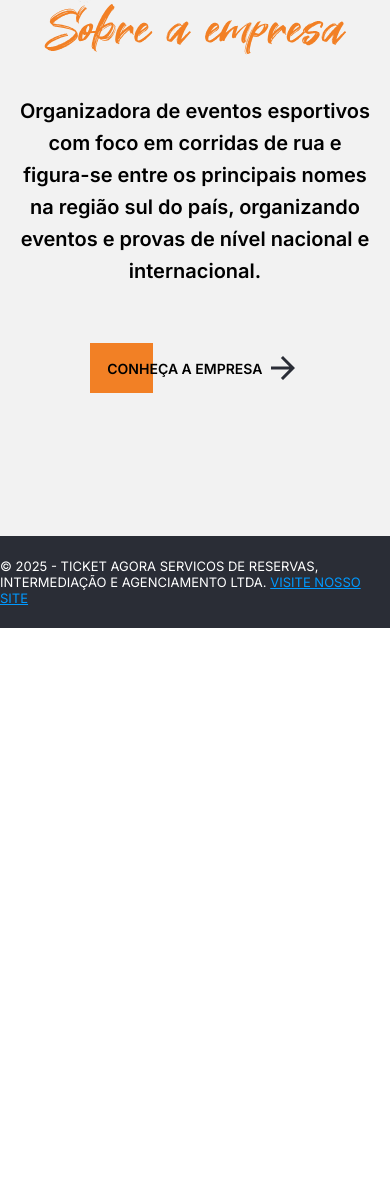
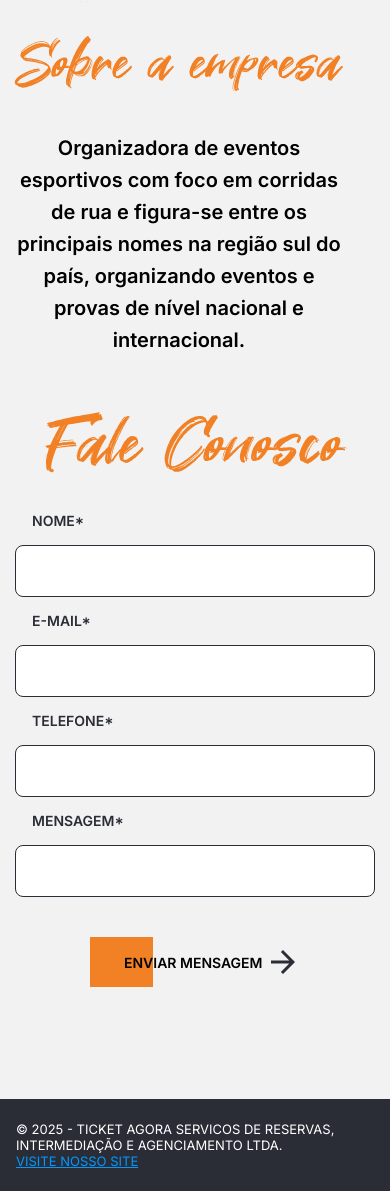
Before and after one commit to lucaswallaceTs/RunSports, a plain HTML site: page index.html in a window 390 px wide. Shown: the part 6294-7485 px from the top of the page. Before the commit the page ends 6922 px from the top, so only its background shows below. Drawn offline with Linux system fonts and the light colour scheme.

Commit message:
Formulario

```diff
--- a/index.html
+++ b/index.html
@@ -239,18 +239,37 @@
     </section>
     <section id="Sobre" class="sobre">
         <img class="wave-sobre" src="./imagens/white_wave.png" alt="">
-        <img class="title-sobre" src="./imagens/sobre-empresa.svg" alt="">
-        <p>Organizadora de eventos esportivos com foco em corridas de rua e figura-se entre os principais nomes na região sul do país, organizando eventos e provas de nível nacional e internacional.</p>
-        <div class="btn-conheca">
-            <a href="https://www.runsports.com.br/" target="_blank">
-                <button>CONHEÇA A EMPRESA
-                    <img src="./imagens/arrow-black.svg" alt="">
-                </button>
-            </a>
+        <img class="title-sobre-desktop" src="./imagens/Fale-Conosco.svg" alt="">
+        <div class="contact">
+            <div class="wrapper-text">
+                <img class="title-sobre" src="./imagens/sobre-empresa.svg" alt="">
+                <p>Organizadora de eventos esportivos com foco em corridas de rua e figura-se entre os principais nomes na região sul do país, organizando eventos e provas de nível nacional e internacional.</p>
+            </div>
+            <div class="wrapper-form">
+                <img class="title-sobre-mobile" src="./imagens/Fale-Conosco.svg" alt="">
+                <form id="form-fale-conosco">
+                    <label for="">NOME*</label>
+                    <input type="text" id="name" name="nome" />
+                    <label for="">E-MAIL*</label>
+                    <input type="email" id="email" name="email" />
+                    <label for="">TELEFONE*</label>
+                    <input type="tel" id="phone" name="phone" />
+                    <label for="">MENSAGEM*</label>
+                    <input type="text" id="message" class="message" name="message" />
+                    <div class="btn-conheca">
+                        <button id="submit-fale-conosco">
+                            ENVIAR MENSAGEM
+                            <img src="./imagens/arrow-black.svg" alt="">
+                        </button>
+                    </div>
+
+                </form>
+            </div>
         </div>
     </section>
     <footer>
-        <p>© 2025 - TICKET AGORA SERVICOS DE RESERVAS, INTERMEDIAÇÃO E AGENCIAMENTO LTDA. <a href="https://www.ticketsports.com.br/" target="_blank">VISITE NOSSO SITE</a></p>
+        <p class="footer-desktop">© 2025 - TICKET AGORA SERVICOS DE RESERVAS, INTERMEDIAÇÃO E AGENCIAMENTO LTDA. <a href="https://www.ticketsports.com.br/" target="_blank">VISITE NOSSO SITE</a></p>
+        <p class="footer-mobile">© 2025 - TICKET AGORA SERVICOS DE RESERVAS, INTERMEDIAÇÃO E AGENCIAMENTO LTDA. <br><a href="https://www.ticketsports.com.br/" target="_blank">VISITE NOSSO SITE</a></p>
     </footer>
 </body>
 </html>
--- a/styles.css
+++ b/styles.css
@@ -216,7 +216,15 @@ body{
     transform: rotate(180deg);
 }
 .sobre .title-sobre{
+    width: 330px;
+}
+.sobre .title-sobre-desktop{
     width: 303px;
+    display: block;
+}
+.sobre .title-sobre-mobile{
+    width: 303px;
+    display: none;
 }
 .sobre p{
     font-family: Inter;
@@ -248,7 +256,7 @@ body{
     transition: all 0.5s ease-in-out;
     background-color: transparent;
     border: none;
-    margin-bottom: 63px;
+    margin: 32px 0px;
 }
 .sobre .btn-conheca button::after {
     content: '';
@@ -269,6 +277,45 @@ body{
     width: 24px;
     height: 24px;
 }
+.sobre .contact{
+    display: flex;
+    margin-top: 32px;
+    justify-content: space-between;
+}
+.sobre .wrapper-text{
+    width: calc(50% - 32px);
+    display: flex;
+    flex-direction: column;
+    align-items: center;
+}
+.sobre .wrapper-form{
+    width: calc(50% - 32px);
+}
+.sobre .wrapper-form form{
+    display: flex;
+    flex-direction: column;
+    justify-content: center;
+    align-items: center;
+    width: 100%;
+}
+.sobre .wrapper-form form input{
+    width: calc(100% - 32px);
+    height: 50px;
+    border: 1px solid #2A2D36;
+    border-radius: 8px;
+    margin: 8px 0px;
+    padding: 0px 16px;
+}
+.sobre .wrapper-form form label{
+    font-family: Inter;
+    font-weight: 600;
+    font-size: 14px;
+    line-height: 24px;
+    color: #2A2D36;
+    text-align: left;
+    width: calc(100% - 32px);
+    margin: 4px 0px;
+}
 footer{
     background-color: #2A2D36;
     padding: 22px 0px;
@@ -283,6 +330,9 @@ footer p {
     margin: 0px;
     font-family: Inter;
     font-size: 13px;
+}
+footer .footer-mobile{
+    display: none;
 }
 footer p a {
     color:#0099FF;
@@ -314,4 +364,33 @@ footer p a {
     .sobre p{
         padding: 16px;
     }
+    .sobre .title-sobre-desktop{
+        width: 303px;
+        display: none;
+    }
+    .sobre .title-sobre-mobile{
+        width: 303px;
+        display: block;
+        margin: auto auto 32px auto;
+    }
+    .sobre .contact{
+        flex-direction: column;
+    }
+    .sobre .contact .wrapper-text{
+        width: calc(100% - 32px);
+    }
+    .sobre .wrapper-form {
+        width: calc(100% - 32px);
+        margin: auto;
+    }
+    footer{
+        padding: 22px 16px;
+        width: calc(100% - 32px);
+    }
+    footer .footer-desktop{
+        display: none;
+    }
+    footer .footer-mobile{
+        display: block;
+    }
 }
```
Also changed, not shown: imagens/Fale-Conosco.svg (added).
